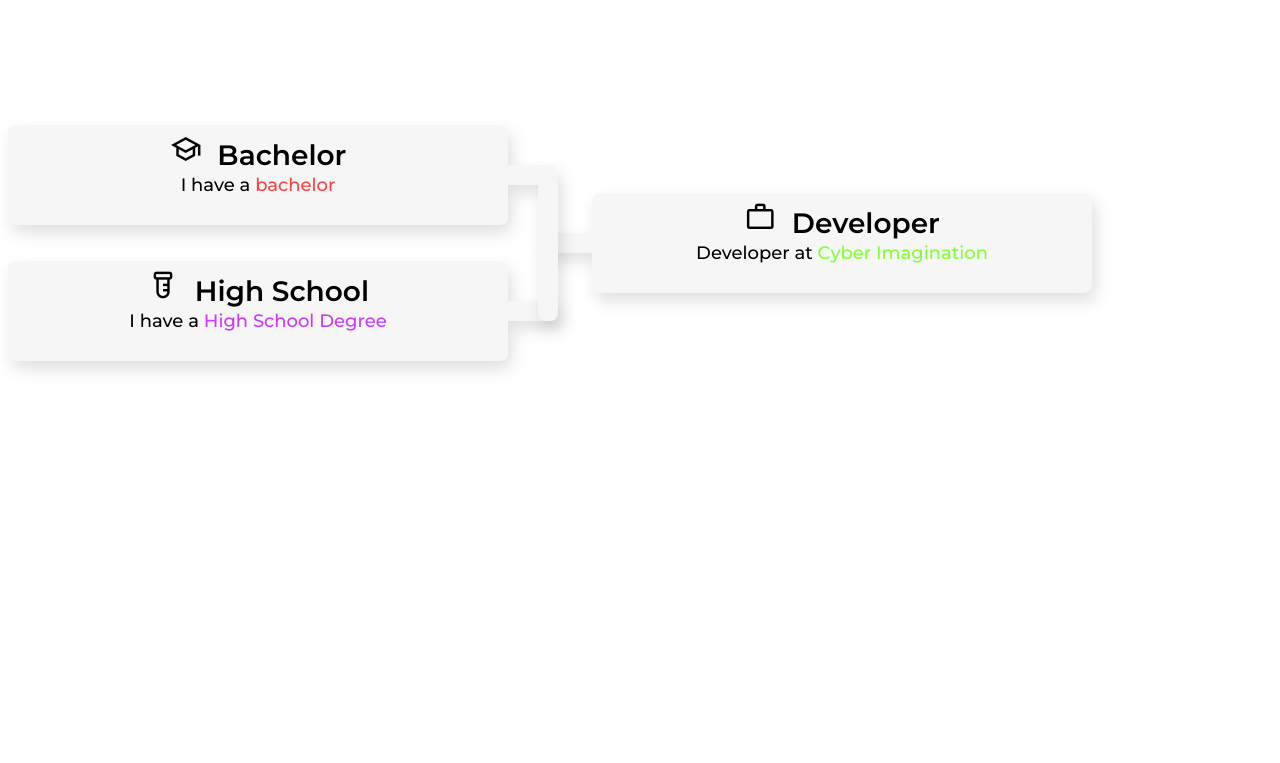
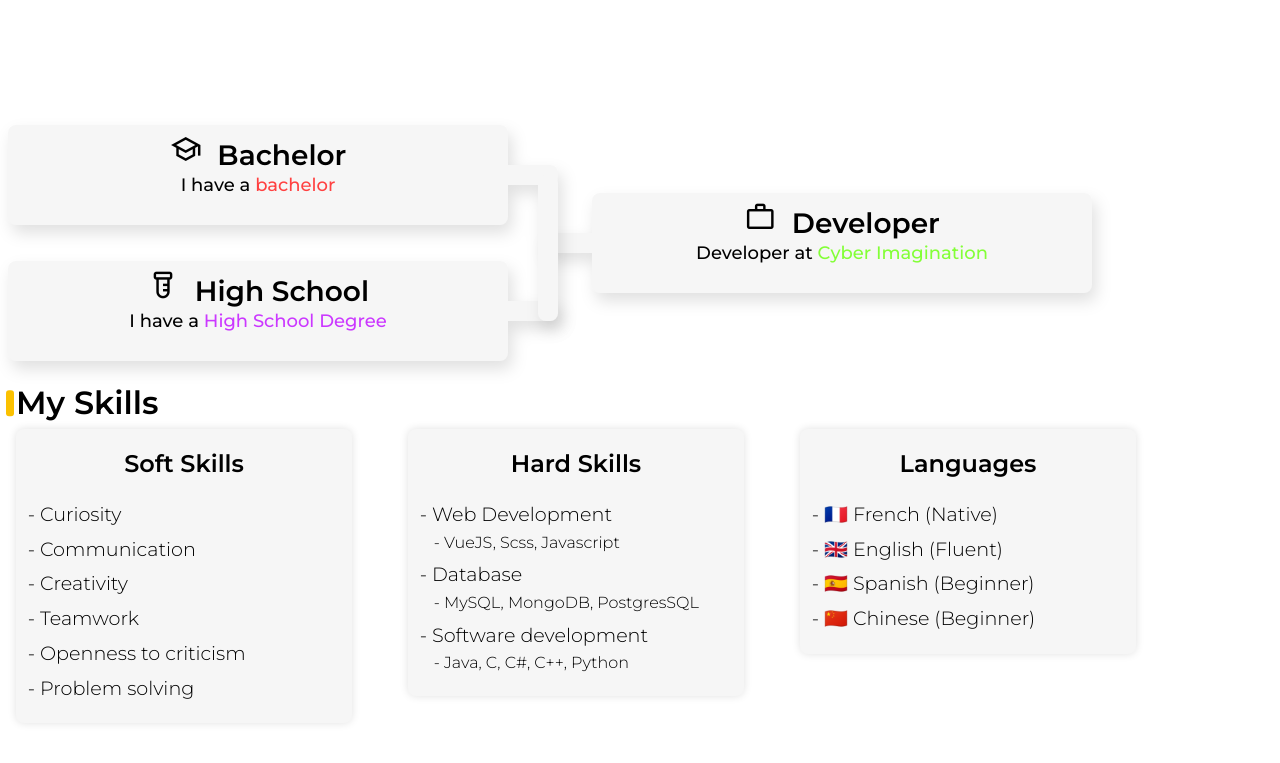
Before and after one commit to BlasterWhite/myWebSite, a Vue app: page / in a window 1280 px wide. Shown: the part 979-1742 px from the top of the page. Before the commit the page ends 1383 px from the top, so only its background shows below. Built offline with nearby package versions, Linux system fonts and the light colour scheme.

Commit message:
Create & Added mySkills Component

```diff
--- a/src/App.vue
+++ b/src/App.vue
@@ -1,5 +1,6 @@
 <script setup lang="ts">
 import TimeLine from "@/components/timeLine.vue";
+import MySkills from "@/components/mySkills.vue";
 
 type element = {
   title: string;
@@ -48,7 +49,9 @@ const elements = [
       </div>
     </div>
 
-    <TimeLine :p-elements="elements" />
+    <time-line :p-elements="elements" />
+
+    <my-skills />
   </div>
 </template>
 
--- a/src/assets/base.css
+++ b/src/assets/base.css
@@ -1,4 +1,4 @@
-@import url('https://fonts.googleapis.com/css2?family=Montserrat:wght@200;500;600;700;900&display=swap');
+@import url('https://fonts.googleapis.com/css2?family=Montserrat:wght@300;500;600;700;900&display=swap');
 
 
 :root {
--- /dev/null
+++ b/src/components/mySkills.vue
@@ -0,0 +1,148 @@
+<script lang="ts">
+import { defineComponent } from "vue";
+
+export default defineComponent({
+  name: "MySkills",
+});
+</script>
+
+<template>
+  <div class="my-skills">
+    <h1>My Skills</h1>
+    <div class="skill-list">
+      <div class="softskill">
+        <h2>soft Skills</h2>
+        <ul>
+          <li>Curiosity</li>
+          <li>Communication</li>
+          <li>Creativity</li>
+          <li>Teamwork</li>
+          <li>Openness to criticism</li>
+          <li>Problem solving</li>
+        </ul>
+      </div>
+      <div class="hardskill">
+        <h2>hard Skills</h2>
+        <ul>
+          <li>Web Development</li>
+          <li>VueJS, Scss, Javascript</li>
+          <li>Database</li>
+          <li>MySQL, MongoDB, PostgresSQL</li>
+          <li>Software development</li>
+          <li>Java, C, C#, C++, Python</li>
+        </ul>
+      </div>
+      <div class="languages">
+        <h2>Languages</h2>
+        <ul>
+          <li>🇫🇷 French (Native)</li>
+          <li>🇬🇧 English (Fluent)</li>
+          <li>🇪🇸 Spanish (Beginner)</li>
+          <li>🇨🇳 Chinese (Beginner)</li>
+        </ul>
+      </div>
+    </div>
+  </div>
+</template>
+
+<style scoped lang="scss">
+@use "../assets/variables" as v;
+
+$contaier-color: #f6f6f6;
+
+.my-skills {
+  padding: 16px;
+}
+
+h1 {
+  font-size: 2rem;
+  font-weight: 600;
+  margin: 0;
+  padding: 0;
+
+  &::after {
+    content: "";
+    display: block;
+    position: absolute;
+    top: 50%;
+    transform: translateY(-50%);
+    left: -10px;
+    width: 8px;
+    border-radius: 3px;
+    height: 50%;
+    background-color: v.$color-orange;
+    margin: 0;
+    padding: 0;
+  }
+}
+
+.skill-list {
+  display: flex;
+  flex-direction: row;
+  justify-content: space-between;
+  align-items: flex-start;
+  margin: 0 0 100px 0;
+
+  @media (max-width: 1100px) {
+    flex-direction: column;
+    align-items: center;
+  }
+
+  & > div {
+    display: flex;
+    flex-direction: column;
+    justify-content: flex-start;
+    align-items: flex-start;
+    width: 30%;
+    height: 100%;
+    margin: 0;
+    padding: 0;
+    border-radius: 8px;
+    background-color: $contaier-color;
+    box-shadow: 0 0 8px rgba(0, 0, 0, 0.12);
+    padding: 16px;
+
+    @media (max-width: 1100px) {
+      width: 100%;
+      margin: 0 0 16px 0;
+    }
+
+    h2 {
+      font-size: 1.5rem;
+      font-weight: 600;
+      width: 100%;
+      margin: 0;
+      padding: 0;
+      text-align: center;
+      text-transform: capitalize;
+    }
+
+    ul {
+      list-style: "- ";
+      margin: 0;
+      padding: 0;
+      margin: 16px 0 0 8px;
+
+      li {
+        margin: 0;
+        padding: 0;
+        font-size: 1.2rem;
+        font-weight: 300;
+        margin-bottom: 4px;
+      }
+    }
+  }
+
+  .hardskill {
+    ul {
+      li {
+        &:nth-child(even) {
+          font-size: 1rem;
+          margin-left: 12px;
+          margin-top: -4px;
+        }
+      }
+    }
+  }
+}
+</style>
```
